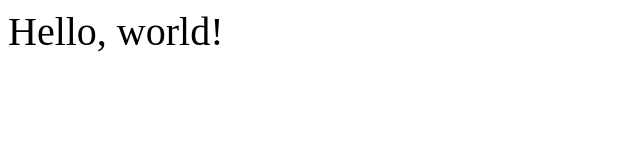
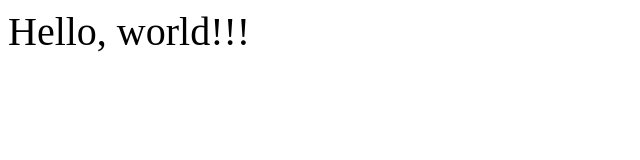
Before and after one commit to unreal-zorro/todos-notebook, a React app: page / in a window 1280 px wide. Shown: the top 160 px of the page, without its empty margins (0-640 px from the left). Built offline with nearby package versions, Linux system fonts and the light colour scheme.

Commit message:
edit App.tsx

```diff
--- a/src/components/App/App.tsx
+++ b/src/components/App/App.tsx
@@ -3,7 +3,7 @@ import classes from './App.module.scss';
 export function App() {
   return (
     <div className={classes.App}>
-      Hello, world!
+      Hello, world!!!
     </div>
   );
 }
```
